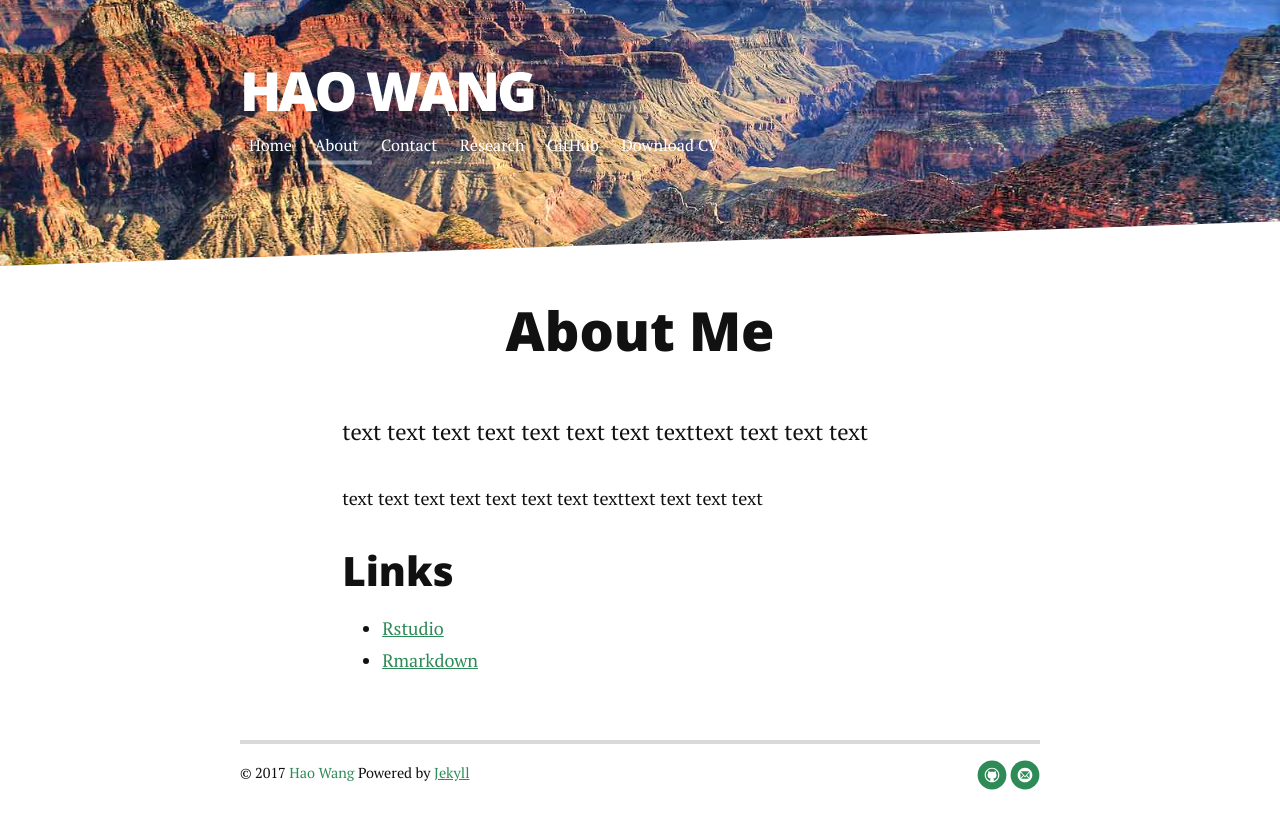
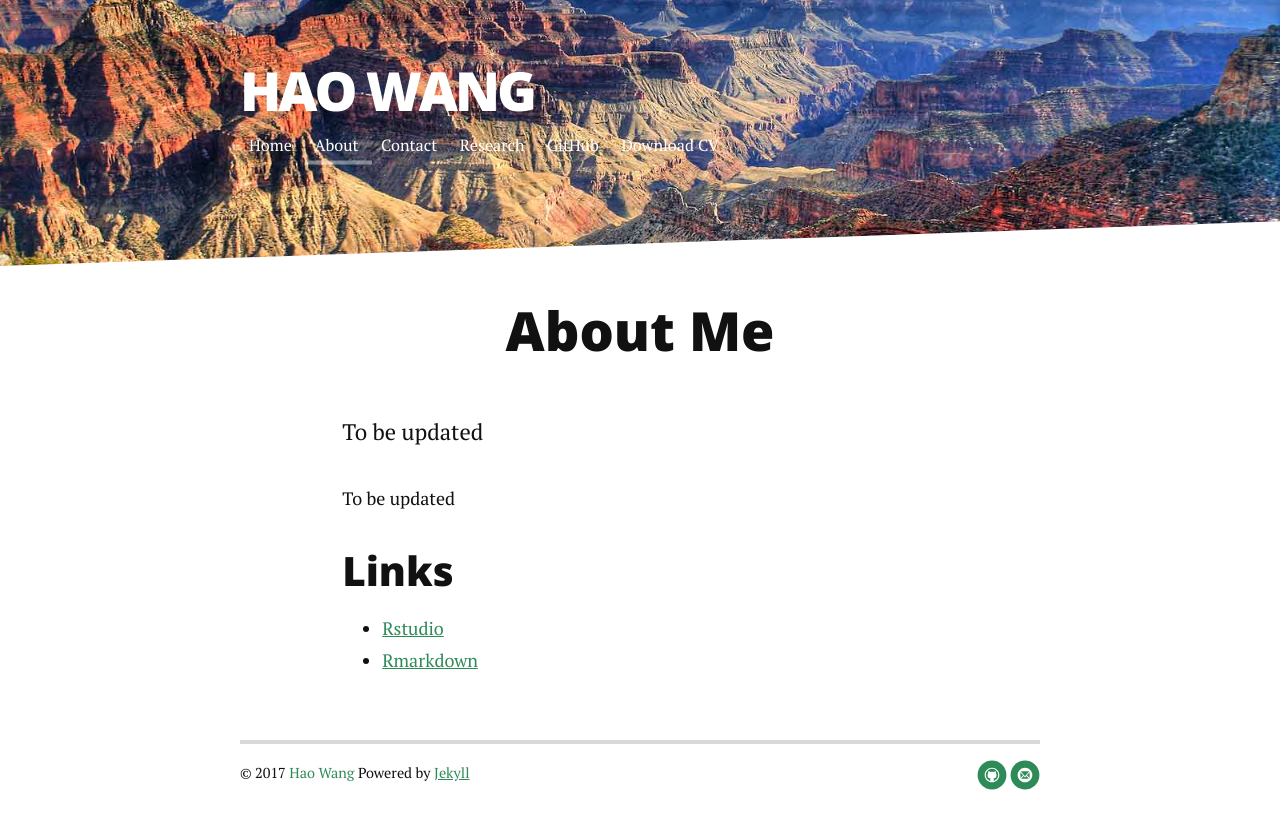
Before and after one commit to haowang666/haowang666.github.io, a Jekyll site: the page built from about.md, in a window 1280 px wide. Shown: the top 829 px of the page. Built offline with Jekyll 4.4.1, drawn with Linux system fonts in a browser that asks for light colours; nearby versions of some CDN libraries.

Commit message:
Update about.md

```diff
--- a/about.md
+++ b/about.md
@@ -5,8 +5,8 @@ title: About Long Haul
 
 <div class="post">
 	<h1 class="pageTitle">About Me</h1>
-	<p class="intro">text text text text text text text texttext text text text </p>
-	<p>text text text text text text text texttext text text text</p>
+	<p class="intro">To be updated </p>
+	<p>To be updated</p>
 	<h2>Links</h2>
 	<ul>
 		<li> <a href="https://www.rstudio.com/online-learning/">Rstudio</a> </li>
```
